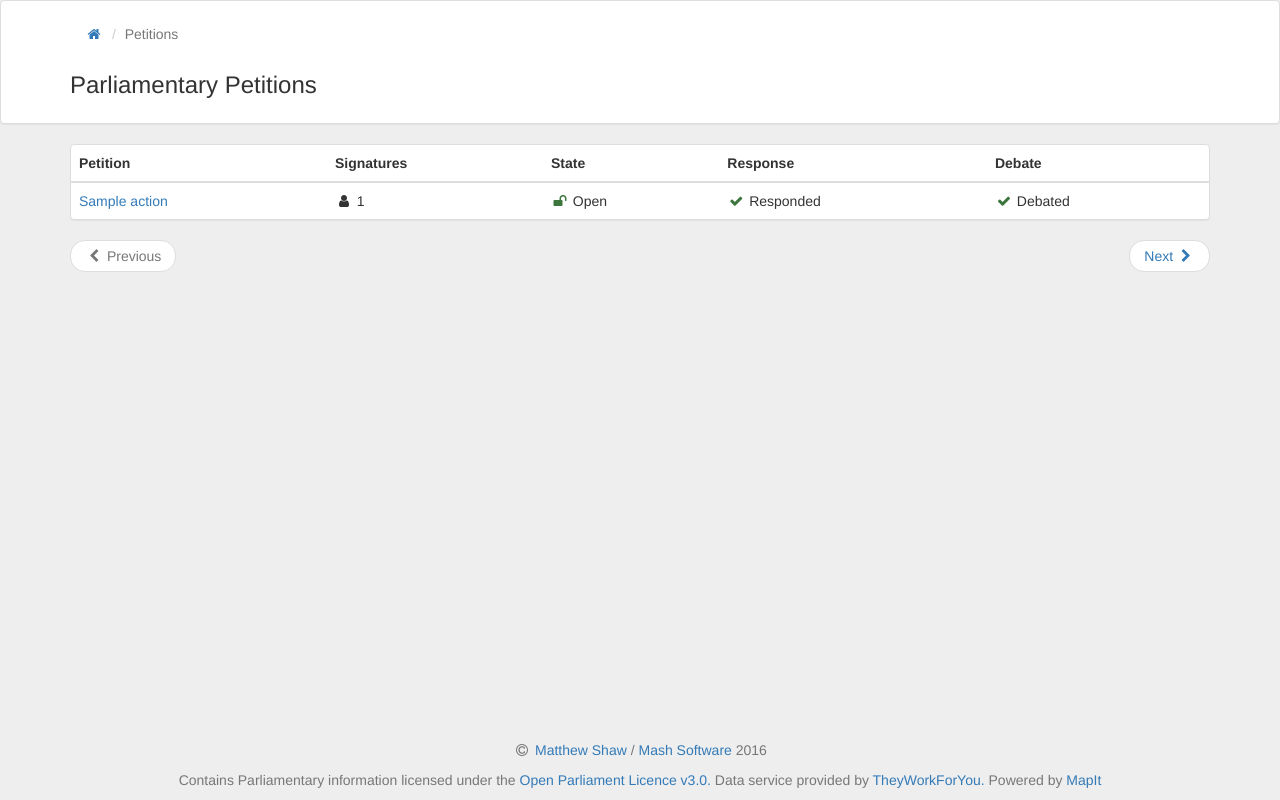
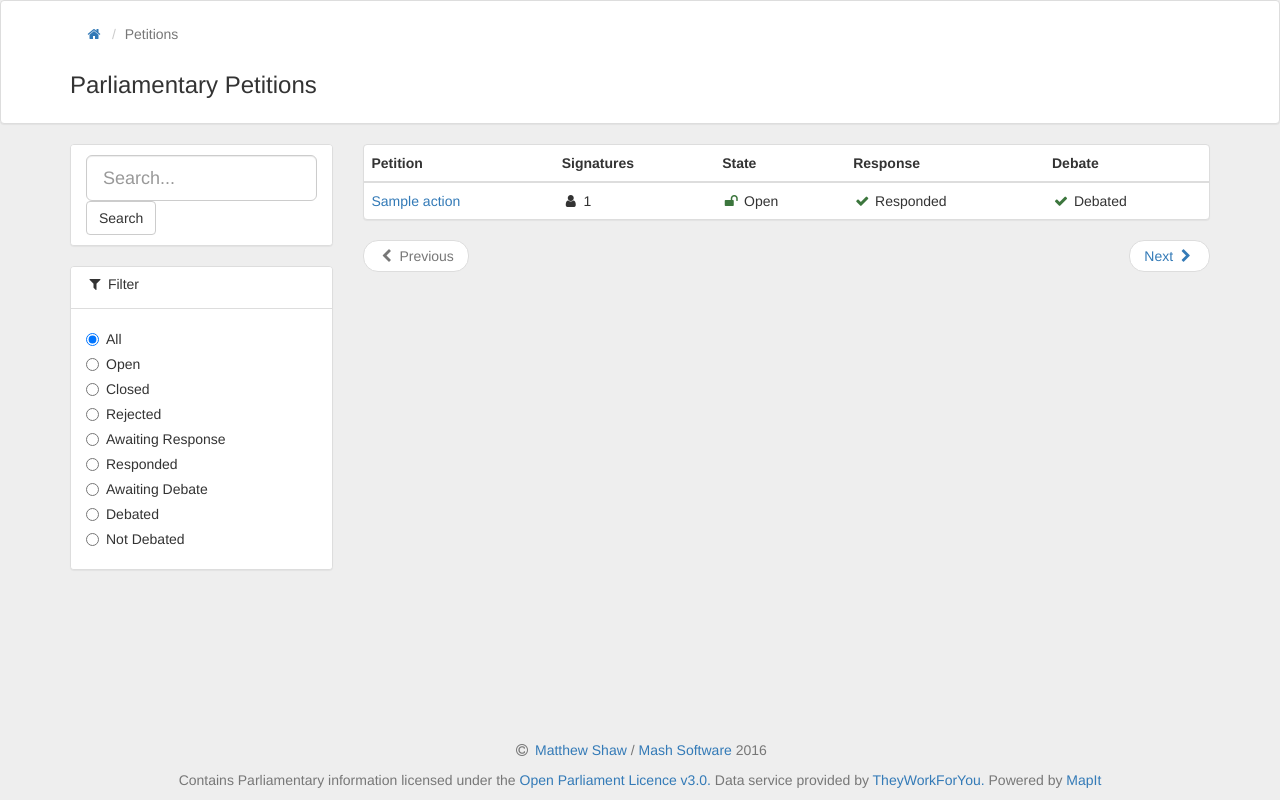
Before and after one commit to MashSoftware/petitions, a Flask app: template application/templates/petitions.html in a window 1280 px wide. Run offline with Flask 2, Linux system fonts and the light colour scheme; the template is opened without the code that fills it: most values are stand-ins (such as "Sample title", 1, 10 or a date in 2020); some libraries are stand-ins or nearby versions.

Commit message:
use MP data

```diff
--- a/application/templates/petitions.html
+++ b/application/templates/petitions.html
@@ -15,7 +15,92 @@
 
 {% block content %}
 <div class="row">
+  <div class="col-md-3">
+    <div class="row">
       <div class="col-md-12">
+        <div class="panel panel-default">
+          <div class="list-group">
+            <div class="list-group-item">
+              <form>
+                <input type="search" class="form-control input-lg" placeholder="Search...">
+                <button type="submit" class="btn btn-default">Search</button>
+              </form>
+            </div>
+          </div>
+        </div>
+      </div>
+    </div>
+    <div class="row">
+      <div class="col-md-12">
+        <div class="panel panel-default">
+          <div class="list-group">
+            <div class="list-group-item">
+              <h5 class="list-group-item-heading"><i class="fa fa-filter fa-fw"></i> Filter</h5>
+            </div>
+            <div class="list-group-item">
+              <form>
+                <div class="radio">
+                  <label>
+                    <input type="radio" name="filterRadios" id="filterRadios1" value="all" checked>
+                    All
+                  </label>
+                </div>
+                <div class="radio">
+                  <label>
+                    <input type="radio" name="filterRadios" id="filterRadios2" value="open">
+                    Open
+                  </label>
+                </div>
+                <div class="radio">
+                  <label>
+                    <input type="radio" name="filterRadios" id="filterRadios3" value="closed">
+                    Closed
+                  </label>
+                </div>
+                <div class="radio">
+                  <label>
+                    <input type="radio" name="filterRadios" id="filterRadios4" value="rejected">
+                    Rejected
+                  </label>
+                </div>
+                <div class="radio">
+                  <label>
+                    <input type="radio" name="filterRadios" id="filterRadios5" value="awaiting_response">
+                    Awaiting Response
+                  </label>
+                </div>
+                <div class="radio">
+                  <label>
+                    <input type="radio" name="filterRadios" id="filterRadios6" value="with_response">
+                    Responded
+                  </label>
+                </div>
+                <div class="radio">
+                  <label>
+                    <input type="radio" name="filterRadios" id="filterRadios7" value="awaiting_debate">
+                    Awaiting Debate
+                  </label>
+                </div>
+                <div class="radio">
+                  <label>
+                    <input type="radio" name="filterRadios" id="filterRadios8" value="debated">
+                    Debated
+                  </label>
+                </div>
+                <div class="radio">
+                  <label>
+                    <input type="radio" name="filterRadios" id="filterRadios9" value="not_debated">
+                    Not Debated
+                  </label>
+                </div>
+              </form>
+            </div>
+          </div>
+        </div>
+      </div>
+    </div>
+  </div>
+  <div class="col-md-9">
     <div class="panel panel-default">
       <table class="table table-hover">
         <thead>
```
Also changed, not shown: application/templates/map.html (+6 -1 lines), application/templates/petition.html (+11 -5 lines). Lines whose indentation alone changed are shown as unchanged.
